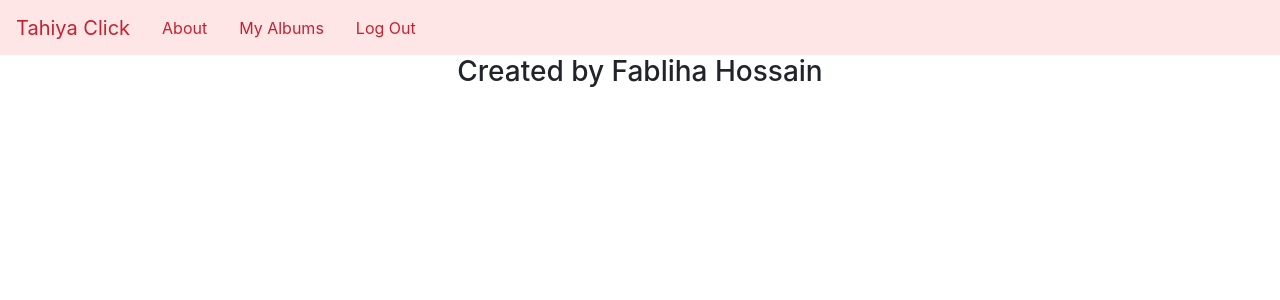
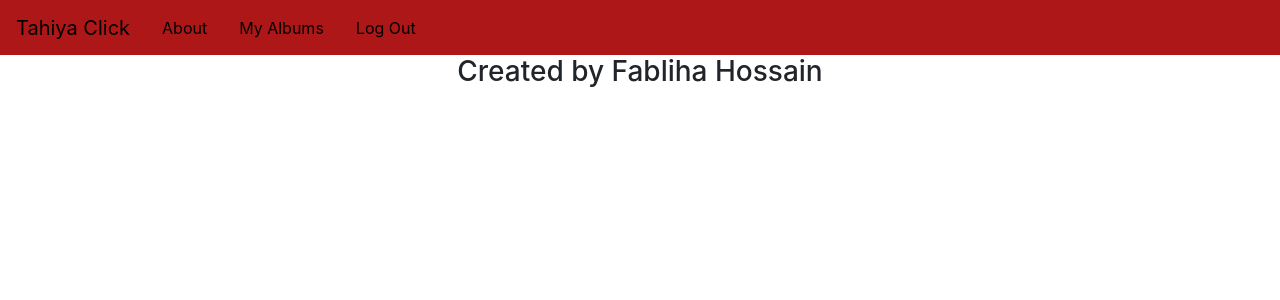
Before and after one commit to FablihaHossain/tahiya_click, a Flask app: page / in a window 1280 px wide. Shown: the top 300 px of the page. Run offline with Flask 2, Linux system fonts and the light colour scheme; data that the repository does not hold is empty; some libraries are stand-ins or nearby versions.

Commit message:
modification to the color scheme of navigation bar;

```diff
--- a/application/static/stylesheet.css
+++ b/application/static/stylesheet.css
@@ -1,9 +1,9 @@
 .body-html{
 	font-family: Noto Sans, sans-serif;
-	background-color:  #ff8080;
+	background-color:white;
 	margin:0px;
 	padding: 0px;
-	color: #f2f2f2;
+	color: black;
 
 }
 
@@ -20,12 +20,15 @@
 	height: 55px;
 	width: auto;
 	list-style: none;
-	background-color: #ffe6e6;
+	background-color:#a70101e8;
 }
 
 .nav-words{
-	color: #c32232;
+	color: black;
     text-decoration: none;
+}
+.navbar-text:hover{
+	color: white;
 }
 
 .about-words{
```
